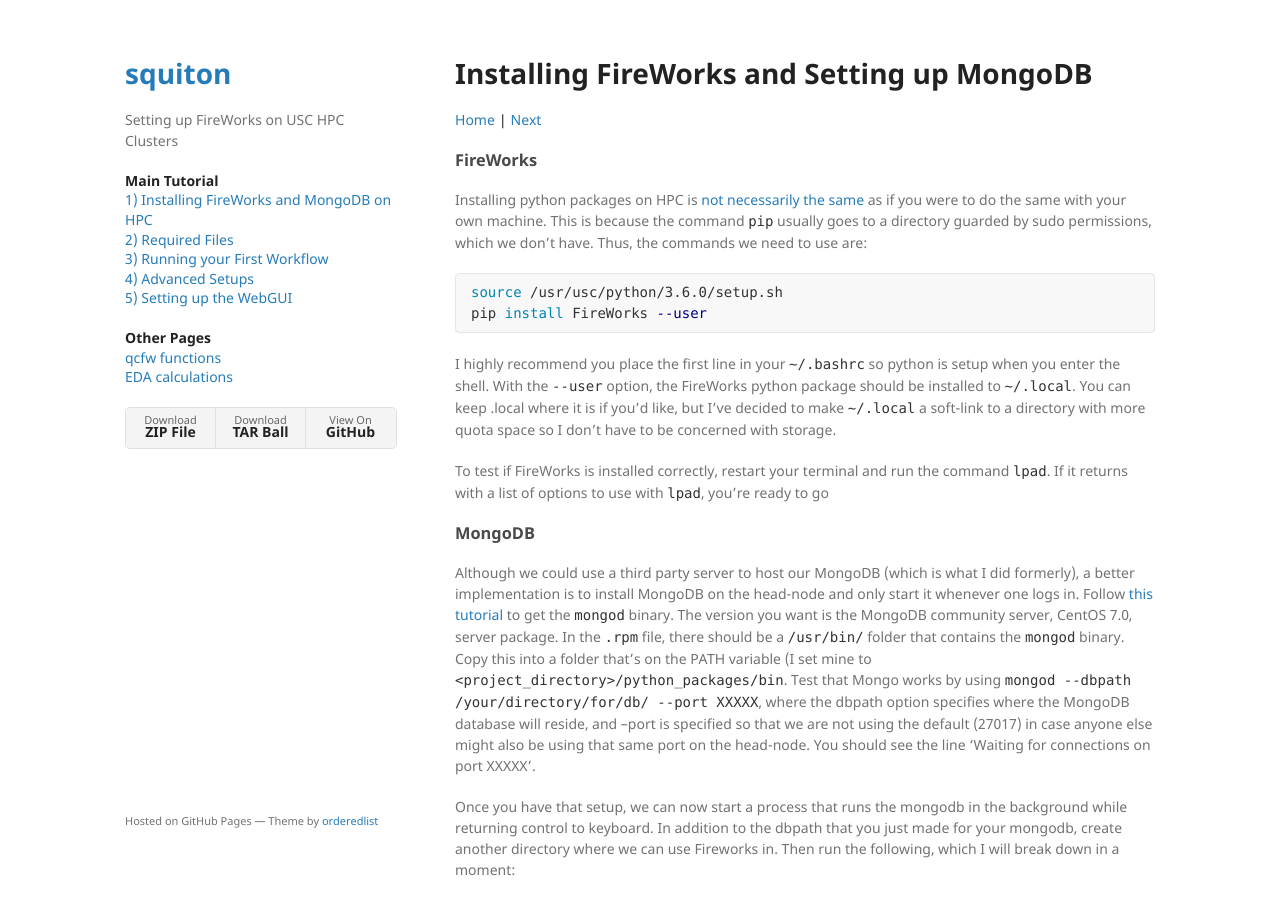
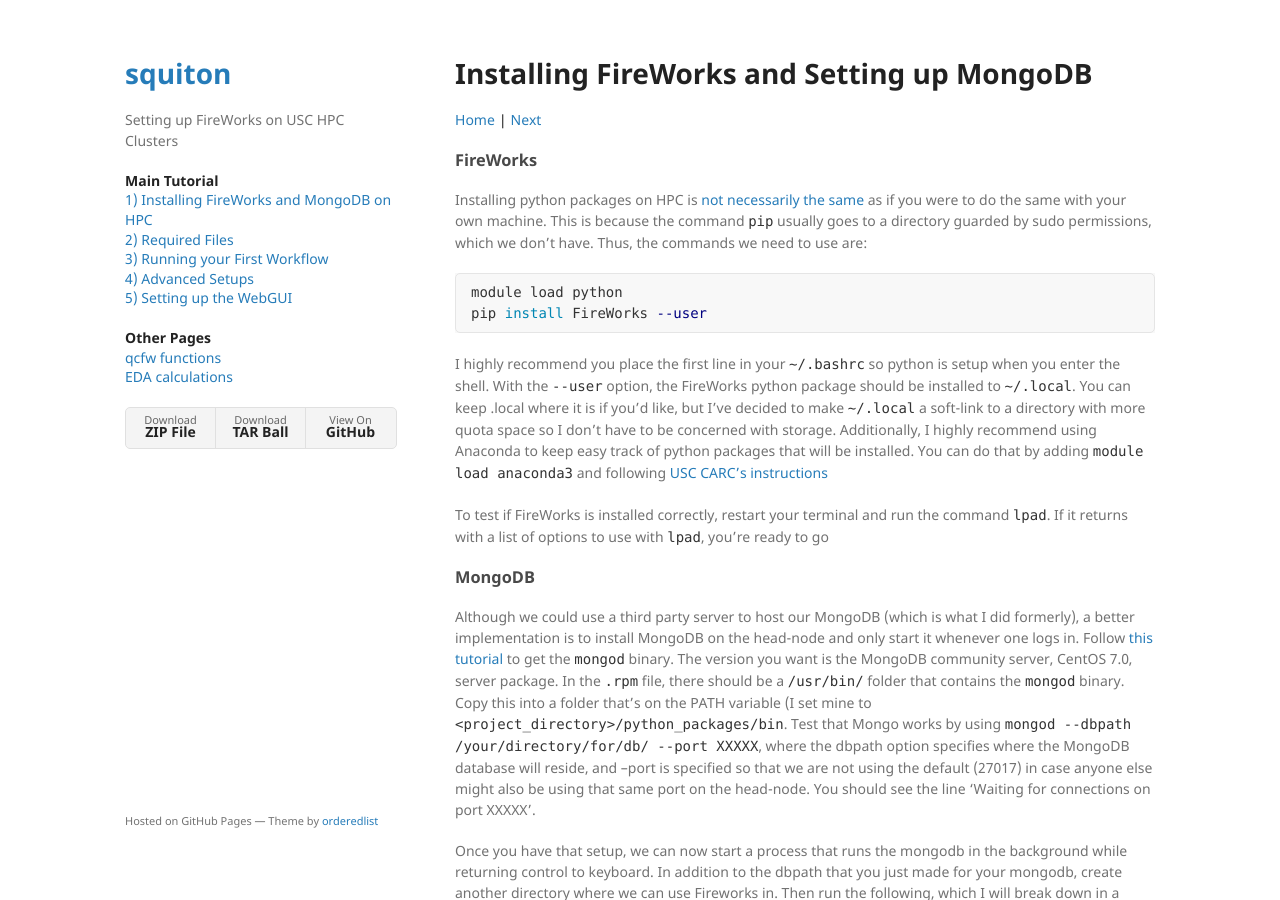
Before and after one commit to stephen-quiton/stephen-quiton.github.io, a Jekyll site: the page built from pages/FW1-PythonInst.md, in a window 1280 px wide and 900 px high. Built offline with Jekyll 4.4.1, drawn with Linux system fonts in a browser that asks for light colours; our own code applies the rules of GitHub Pages for plain Markdown files.

Commit message:
Update FW1-PythonInst.md

````diff
--- a/pages/FW1-PythonInst.md
+++ b/pages/FW1-PythonInst.md
@@ -11,11 +11,11 @@
 Installing python packages on HPC is [not necessarily the same](https://hpcc.usc.edu/support/documentation/python/) as if you were to do the same with your own machine. This is because the command `pip` usually goes to a directory guarded by sudo permissions, which we don't have. Thus, the commands we need to use are:
 
 ```shell
-source /usr/usc/python/3.6.0/setup.sh
+module load python
 pip install FireWorks --user
 ```
 
-I highly recommend you place the first line in your `~/.bashrc` so python is setup when you enter the shell. With the `--user` option, the FireWorks python package should be installed to `~/.local`. You can keep .local where it is if you'd like, but I've decided to make `~/.local` a soft-link to a directory with more quota space so I don't have to be concerned with storage.
+I highly recommend you place the first line in your `~/.bashrc` so python is setup when you enter the shell. With the `--user` option, the FireWorks python package should be installed to `~/.local`. You can keep .local where it is if you'd like, but I've decided to make `~/.local` a soft-link to a directory with more quota space so I don't have to be concerned with storage. Additionally, I highly recommend using Anaconda to keep easy track of python packages that will be installed. You can do that by adding `module load anaconda3` and following [USC CARC's instructions](https://www.carc.usc.edu/user-information/user-guides/software-and-programming/anaconda)
 
 To test if FireWorks is installed correctly, restart your terminal and run the command `lpad`. If it returns with a list of options to use with `lpad`, you're ready to go
 
````
